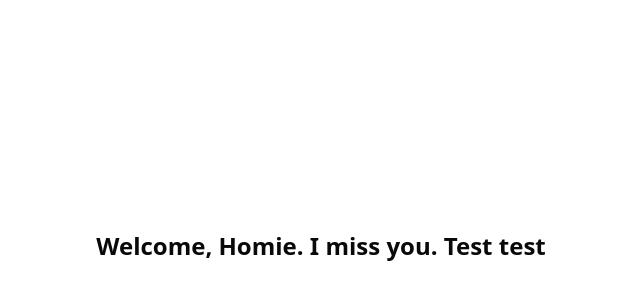
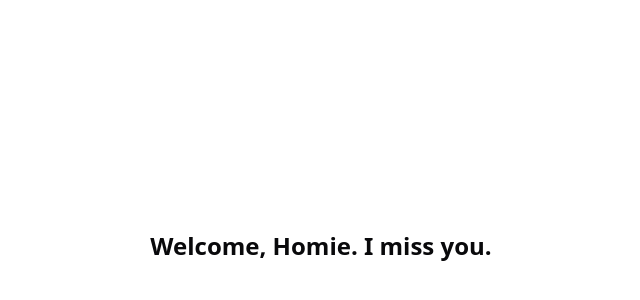
Before and after one commit to nmthong226/advanced-web-app, a React (Vite) app: page / in a window 1280 px wide. Shown: the part 154-454 px from the top of the page, without its empty margins (319-959 px from the left). Built offline with nearby package versions, Linux system fonts and the light colour scheme.

Commit message:
feat: test sthing for github actions

```diff
--- a/src/pages/Home.tsx
+++ b/src/pages/Home.tsx
@@ -1,7 +1,7 @@
 const Home = () => {
   return (
     <div className="flex w-full h-full justify-center items-center text-2xl font-semibold">
-      Welcome, Homie. I miss you. Test test
+      Welcome, Homie. I miss you.
     </div>
   )
 }
```
